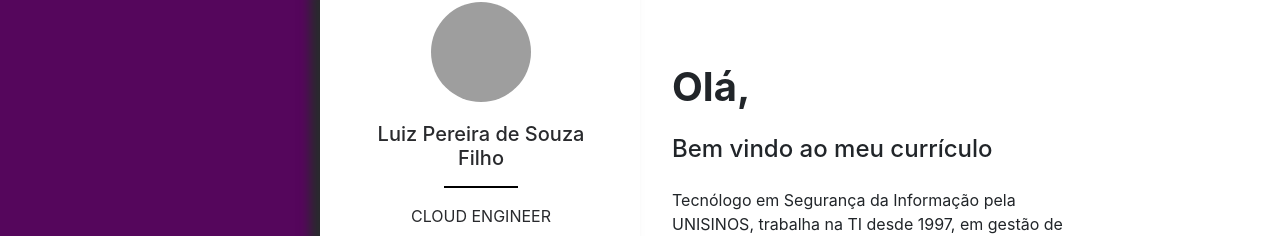
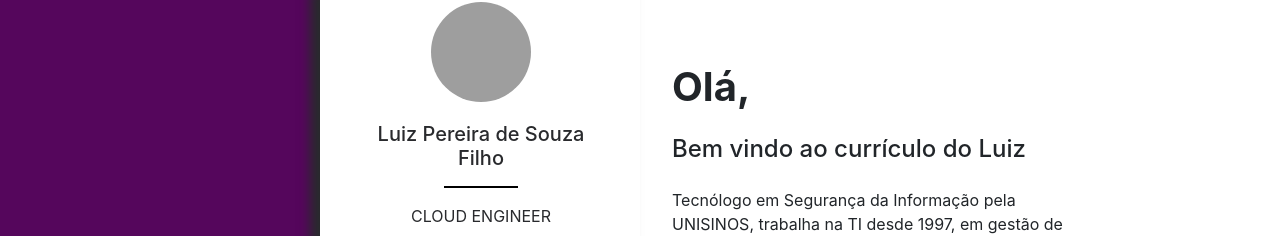
Before and after one commit to lpsouza/codai-exemplo-curriculo, a website: page public/index.html in a window 1280 px wide. Shown: the part 64-300 px from the top of the page. Drawn offline with nearby package versions, Linux system fonts and the light colour scheme; grey boxes are pictures that could not be loaded.

Commit message:
Alterado a mensagem do curriculo

```diff
--- a/public/index.html
+++ b/public/index.html
@@ -49,7 +49,7 @@
                 <div class="col-12 col-md-6 col-lg-6 text-body">
                     <div class="text">
                         <h1 class="title-text">Olá,</h1>
-                        <H4 class="title-subtitle">Bem vindo ao meu currículo</H4>
+                        <H4 class="title-subtitle">Bem vindo ao currículo do Luiz</H4>
                         <p>Tecnólogo em Segurança da Informação pela UNISINOS, trabalha na TI desde 1997, em gestão de
                             redes em ambientes Windows, Linux e Novell. Também atuou na gestão de bancos de dados SQL
                             Server e MySQL e mais recente desenvolvimento de sistemas, onde possui conhecimentos desde
```
